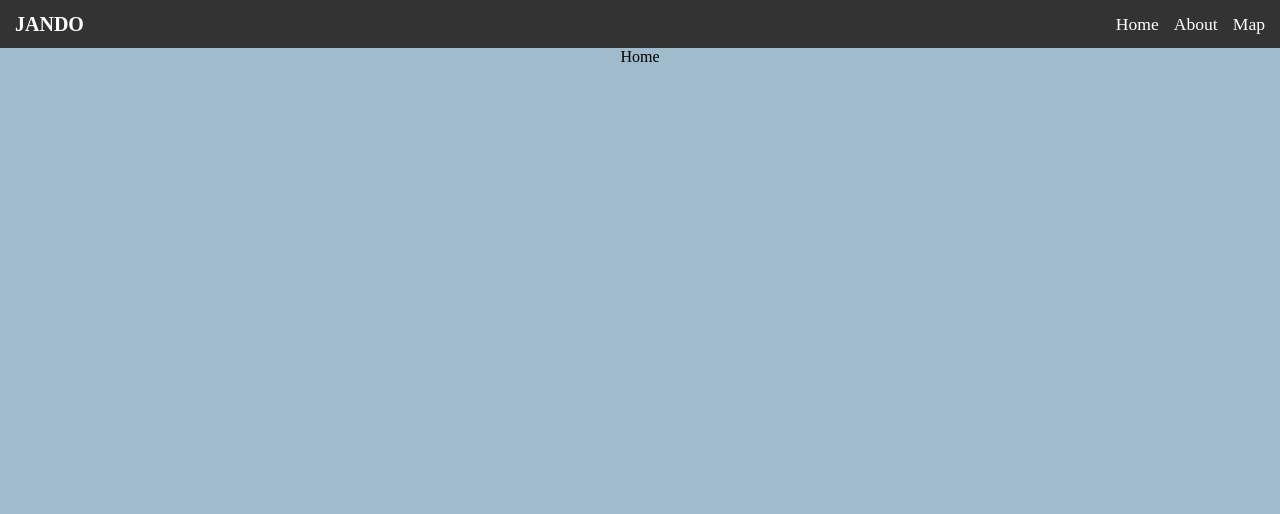
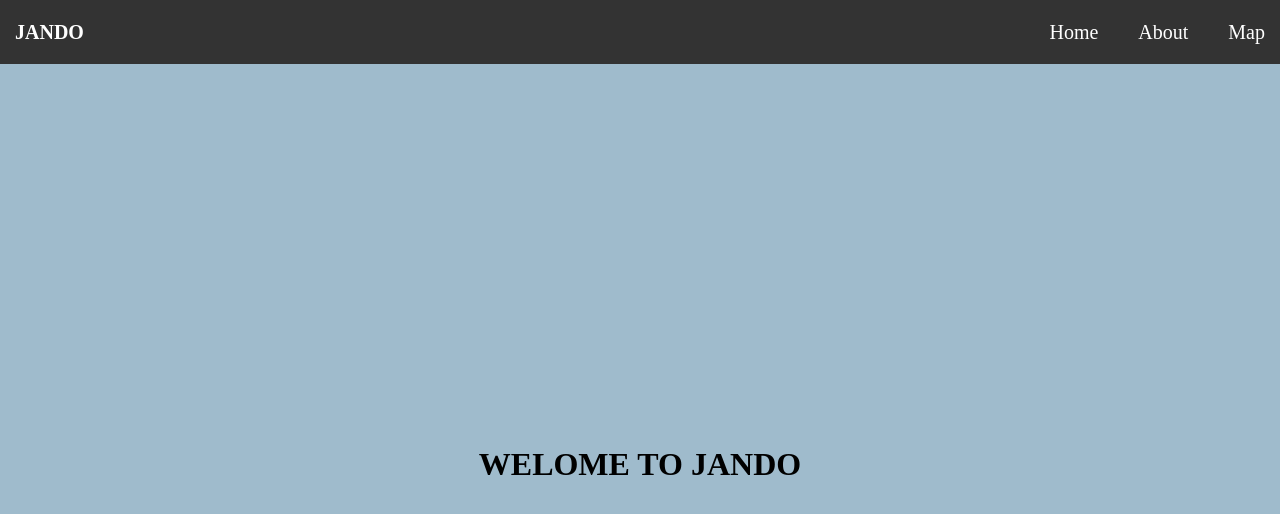
Before and after one commit to NathanCMorley/Cloud-Computing, a React (Vite) app: page / in a window 1280 px wide. Shown: the top 514 px of the page. Built offline with nearby package versions, Linux system fonts and the light colour scheme.

Commit message:
fixed improper div naming and page formating.

```diff
--- a/frontend/components/HeatMap.css
+++ b/frontend/components/HeatMap.css
@@ -43,10 +43,3 @@
   min-width: 3rem;
   text-align: right;
 }
-
-.map-container {
-  flex: 1;
-  width: 100%;
-  min-height: 0;
-  position: relative;
-}
--- a/frontend/components/Heatmap.jsx
+++ b/frontend/components/Heatmap.jsx
@@ -56,8 +56,6 @@ export default function HeatMap({ mapChoice }) {
         L.tileLayer('https://{s}.basemaps.cartocdn.com/light_all/{z}/{x}/{y}.png', {
           attribution: '© OpenStreetMap contributors'
         }).addTo(newMap);
-
-
 
         // Force map to recognize its size
         setTimeout(() => {
@@ -157,7 +155,7 @@ export default function HeatMap({ mapChoice }) {
           <span className="intensity-value">{intensity.toFixed(1)}</span>
         </div>
       </div>
-      <div ref={mapRef} className="map-container" />
+      <div ref={mapRef} className="page-content" />
     </div>
   );
 }
--- a/frontend/pages/About.jsx
+++ b/frontend/pages/About.jsx
@@ -3,7 +3,11 @@ import React from 'react';
 export default function About() {
   return (
     <>
-      About
+      <div className='page-content'>
+        <h1>
+          ABOUT US
+        </h1>
+      </div>
     </>
   );
 }
--- a/frontend/pages/Home.jsx
+++ b/frontend/pages/Home.jsx
@@ -3,7 +3,11 @@ import React from 'react';
 export default function Home() {
   return (
     <>
-      Home
+      <div className='page-content'>
+        <h1>
+          WELOME TO JANDO
+        </h1>
+      </div>
     </>
   );
 }
--- a/frontend/pages/Map.jsx
+++ b/frontend/pages/Map.jsx
@@ -7,8 +7,8 @@ export default function Home() {
   const [mapChoice, setMapChoice] = useState("NO2");
 
   return (
-    <div className="map-container">
-      <div className="buttonContainer">
+    <div className="page-content">
+      <div className="button-container">
         <button className="NO2" onClick={() => setMapChoice("NO2")}>NO₂</button>
         <button className="Formaldehyde" onClick={() => setMapChoice("Formaldehyde")}>Formaldehyde</button>
         <button className="AerosolIndex" onClick={() => setMapChoice("Aerosol_Index")}>Aerosol Index</button>
@@ -16,8 +16,9 @@ export default function Home() {
         <button className="ParticulateMatter" onClick={() => setMapChoice("Ozone")}>Ozone</button>
 
       </div>
-
-      <HeatMap mapChoice={mapChoice} />
+      <div className='map-container'>
+        <HeatMap mapChoice={mapChoice} />
+      </div>
     </div>
   );
 }
--- a/frontend/styles/Home.css
+++ /dev/null
@@ -1,16 +0,0 @@
-
-/* Ensure full height for parent containers */
-html, body, #root {
-  margin: 0;
-  padding: 0;
-  height: 100%;
-  width: 100%;
-  overflow: hidden;
-}
-
-.home-container {
-  height: 100vh;
-  width: 100vw;
-  display: flex;
-  flex-direction: column;
-}
--- a/frontend/styles/Map.css
+++ b/frontend/styles/Map.css
@@ -1,6 +1,6 @@
 /* --- Container layout --- */
 
-.map-container {
+.page-content {
   display: flex;
   flex-direction: column;
   align-items: center;           /* Center horizontally */
@@ -11,8 +11,14 @@
   box-sizing: border-box;
 }
 
+/* --- Heatmap container--- */
+.map-container{
+  width: 80%;
+}
+
+
 /* --- Button bar --- */
-.buttonContainer {
+.button-container {
   display: flex;
   justify-content: space-between;
   align-items: center;
@@ -23,7 +29,7 @@
 }
 
 /* --- Individual buttons --- */
-.buttonContainer button {
+.button-container button {
   flex: 1;
   margin: 0 0.5rem;
   padding: 1rem 0;
@@ -36,13 +42,13 @@
   transition: background 0.2s ease, transform 0.1s ease;
 }
 
-.buttonContainer button:hover {
+.button-container button:hover {
   background: #BDE4A7;
   transform: translateY(-2px);
 }
 
 /* --- Active button style (optional) --- */
-.buttonContainer button:focus {
+.button-container button:focus {
   outline: none;
   background: #B3D2B2;
   color: black;
--- a/frontend/styles/NavBar.css
+++ b/frontend/styles/NavBar.css
@@ -5,7 +5,7 @@
   padding: 5px 15px;
   background-color: #333;
   color: #fff;
-  height: 3em;
+  height: 4em;
   max-width: 100%; /* Ensure navbar fits screen */
   box-sizing: border-box;
 }
@@ -18,8 +18,8 @@
 
 .navbar .nav-links {
   display: flex;
-  gap: 15px;
-  font-size: 110%;
+  gap: 2em;
+  font-size: 125%;
 }
 
 .navbar .nav-links a,
```
